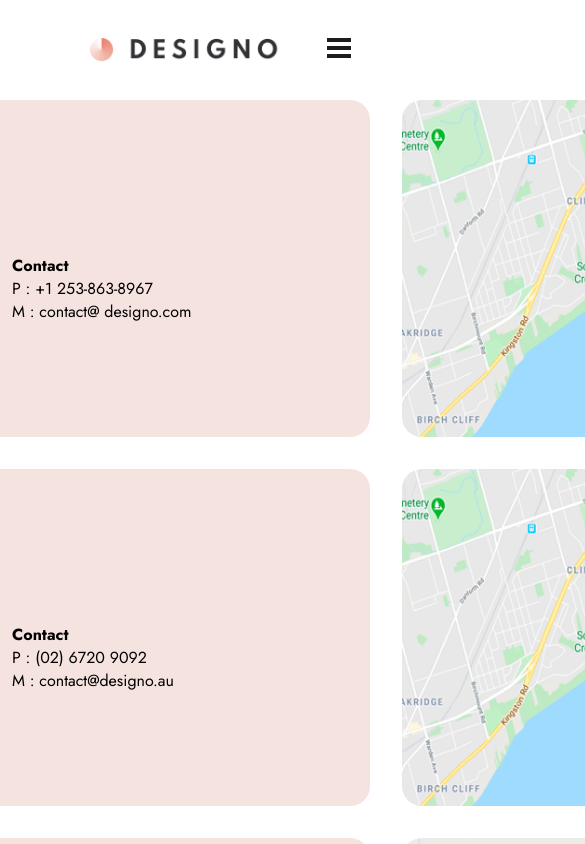
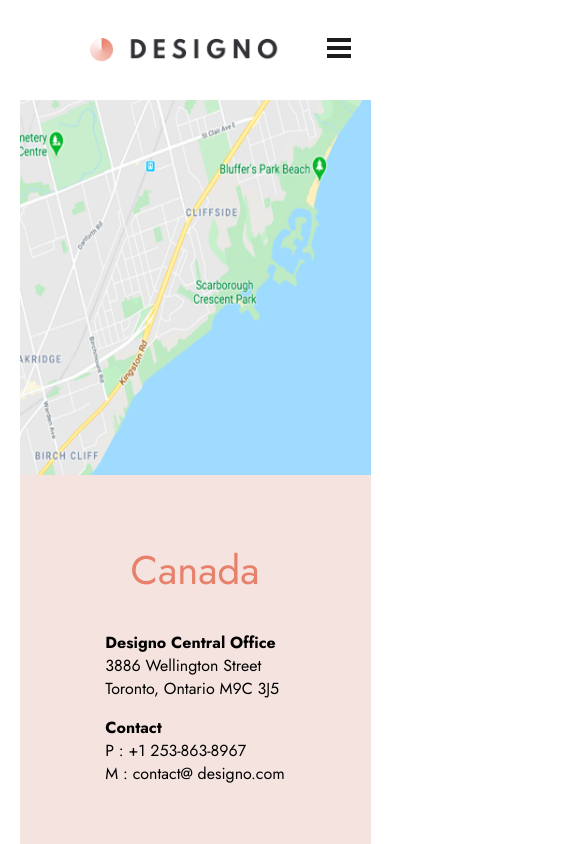
Before and after one commit to LeoLoureiro-code/Designo, an Angular app: page /locations in a window 390 px wide. Shown: the top 844 px of the page, 585 px wide, since content can reach past the window. Built offline with nearby package versions, Linux system fonts and the light colour scheme.

Commit message:
finish styles in tablet and mobile

```diff
--- a/src/components/about-us/about-us.component.scss
+++ b/src/components/about-us/about-us.component.scss
@@ -78,6 +78,7 @@
 
 .real-deal-div{
     @extend %about-section;
+    margin-top: 3rem;
 }
 
 .real-deal-info{
--- a/src/components/contact-us/contact-us.component.scss
+++ b/src/components/contact-us/contact-us.component.scss
@@ -2,12 +2,15 @@
 
 
 section{
-    width: 1111px;
+    display: flex;
+    flex-direction: column;
+    justify-content: center;
+    align-items: center;
     font-family: $font;
 
 }
 .contact{
-    width: 100%;
+    width: 1111px;
     height: 500px;
     background-color: $peach;
     border-radius: 15px;
@@ -84,16 +87,12 @@
 
 @media(width <= 1200px){
 
-    section{
-        width: 689px;
-        height: 711px;
-    }
-
     .contact{
         justify-content: center;
         align-items: center;
         flex-direction:column;
-        height: inherit;
+        width: 689px;
+        height: 711px;
     }
 
     .contact-info, .contact-form{
@@ -122,4 +121,16 @@
 
 @media(width <= 700px){
 
+    section{
+        display: flex;
+        flex-direction: column;
+        justify-content: center;
+        align-items: center;
+    }
+
+    .contact{
+        width: 90%;
+        padding: 0 1rem 0 1rem;
+        height: 900px;
+    }
 }
--- a/src/components/locations/locations.component.html
+++ b/src/components/locations/locations.component.html
@@ -27,8 +27,8 @@
             <img src="assets/locations/desktop/image-map-canada.png" alt="street map of location">
         </div>
     </div>
-    <div class="location-div location-australia">
-        <div class="location-info">
+    <div class="location-div ">
+        <div class="location-info location-australia">
             <h2>Australia</h2>
             <div class="location-office-contact">
                 <div class="location-office">
--- a/src/components/locations/locations.component.scss
+++ b/src/components/locations/locations.component.scss
@@ -8,7 +8,7 @@
     gap: 2rem;
     width: 1111px;
     height: 1042px;
-
+    margin: 0 auto;
 }
 
 .location-div{
@@ -32,9 +32,10 @@
     display: flex;
 }
 
+
 .location-australia-img{
     grid-column: 1 !important;
-    grid-row: 1/3;
+    grid-row: 1;
 }
 
 
@@ -63,12 +64,70 @@
 @media(width <= 1200px){
     section{
         grid-template-columns: repeat(1, 1fr);
-        grid-template-rows: repeat(2, 1fr);
+        grid-template-rows: repeat(3, 1fr);
         gap: 2rem;
         font-family: $font;
+        height: auto;
+        width: 689px;
+    }
+
+    .location-div{
+        grid-template-columns: repeat(1, 1fr);
+        grid-template-rows: repeat(2, 1fr);
+        margin-bottom: 3rem;
+        border-radius: 0;
+    }
+
+    .location-info{
+        height: 326px;;
+        grid-column: 1;
+        grid-row: 2;
+    }
+
+    .location-map{
+        height: 326px;
+        grid-column: 1;
+        grid-row: 1;
+        border-radius: 0px;
     }
 }
 
 @media(width <= 700px){
 
+    section{
+        width: 90%;
+    }
+
+    .location-div{
+        height: 714px;
+        gap: 0 !important;
+    }
+
+    .location-info{
+        height: 375px;
+        padding: 0;
+        justify-content: center;
+        align-items: center;
+        border-radius: 0;
+    }
+
+    .location-map{
+        height: 375px;
+
+        img{
+            border-radius: 0;
+        }
+    }
+
+    .location-office-contact{
+        flex-direction: column;
+        justify-content: center;
+        align-items: center;
+    }
+
+    .location-office{
+        width: 100%;
+        margin-bottom: 1rem;
+    }
+
 }
```
